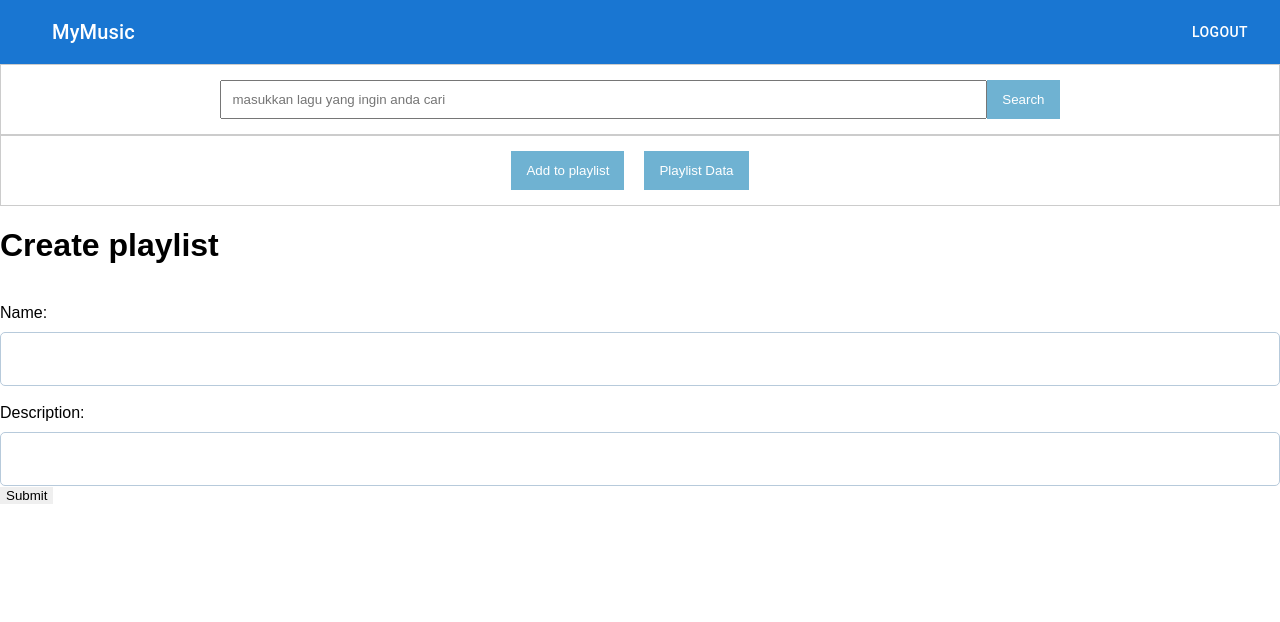
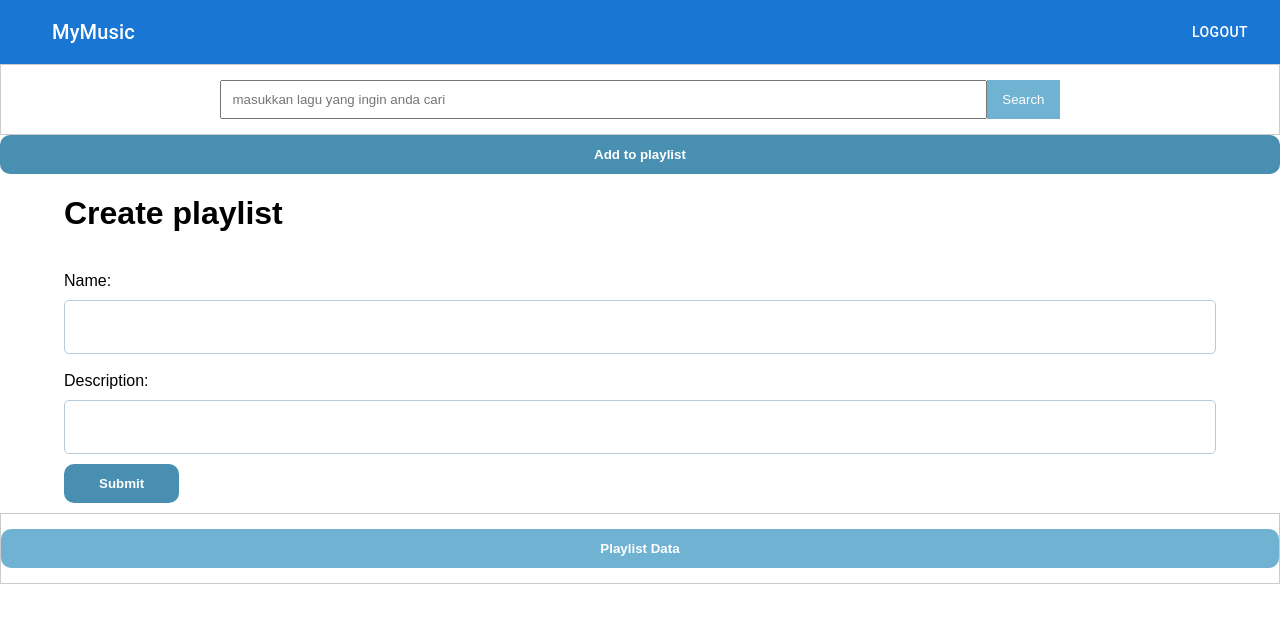
Before and after one commit to safiraa932/modul2-hw1, a React (Create React App) app: page /create-playlist in a window 1280 px wide. Shown: the top 622 px of the page. Built offline with nearby package versions, Linux system fonts and the light colour scheme; sample sign-in values are in the browser's storage.

Commit message:
final project

```diff
--- a/package.json
+++ b/package.json
@@ -17,6 +17,7 @@
     "react-dom": "^17.0.2",
     "react-redux": "^7.2.8",
     "react-router-dom": "^5.3.0",
+    "react-script": "^2.0.5",
     "react-scripts": "5.0.0",
     "redux": "^4.1.2",
     "web-vitals": "^2.1.4"
--- a/src/App.css
+++ b/src/App.css
@@ -3,23 +3,11 @@
   font-family: sans-serif;
 }
 
-/* button */
+/* button login */
 .btn {
   border: none;
   cursor: pointer;
   margin-right: 20px;
-}
-
-.bg-secondary {
-  width: 100%;
-  align-self: end;
-  margin-top: 8px;
-  background-color: #488fb1;
-  color: white;
-  font-size: 12px;
-  font-weight: bold;
-  border-radius: 20px;
-  padding: 10px 12px;
 }
 
 .bg-secondary1 {
@@ -38,15 +26,13 @@
   margin-top: 240px;
 }
 
-.bg-secondary {
+.bg-secondary1 {
   background-color: #488fb1;
 }
 
-.bg-secondary.btn:hover {
+.bg-secondary1.btn:hover {
   background-color: #6fb2d2;
 }
-
-/* Akhir button */
 
 /*Search */
 .container {
@@ -69,27 +55,7 @@
   cursor: pointer;
 }
 
-/* Akhir Search */
-
-
-.input-group {
-  display: flex;
-  flex-direction: column;
-}
-
-.input-group label {
-  margin-top: 18px;
-}
-
-.input-group input {
-  margin-top: 10px;
-  padding: 17px 10px;
-  border-radius: 5px;
-  font-size: 12pt;
-  font-family: sans-serif;
-  border: 1px solid #b7cadb;
-}
-
+/* Container Album */
 .card-container {
   display: grid;
   grid-template-columns: 20% 20% 20% 20% 20%;
--- a/src/App.jsx
+++ b/src/App.jsx
@@ -2,7 +2,7 @@ import './App.css';
 import React from 'react';
 import { BrowserRouter as Router, Switch, Route } from 'react-router-dom';
 import Login from './pages/Login/index';
-import Search from './components/search/index';
+import Home from './pages/home/index';
 import PrivateRouter from './components/PrivateRouter';
 import Header from './components/Header';
 
@@ -15,7 +15,7 @@ function App() {
           <Route exact path="/">
             <Login />
           </Route>
-          <PrivateRouter path="/create-playlist" component={Search} />
+          <PrivateRouter path="/create-playlist" component={Home} />
         </Switch>
       </Router>
     </div>
--- /dev/null
+++ b/src/components/Playlist/index.js
@@ -0,0 +1,48 @@
+import React, { useState } from 'react';
+import axios from 'axios';
+import { useSelector } from 'react-redux';
+import Style from './playlist.module.css';
+
+function Playlist() {
+  const [playlistData, setPlaylistData] = useState([]);
+  const accessToken = useSelector((state) => state.token.token);
+
+  const getPlaylist = () => {
+    axios
+      .get('https://api.spotify.com/v1/me/playlists', {
+        headers: {
+          Authorization: `Bearer ${accessToken}`,
+        },
+      })
+      .then((res) => {
+        console.log(res.data);
+        setPlaylistData(res.data.items);
+      })
+      .catch((err) => {
+        console.log(err.message);
+      });
+  };
+
+  return (
+    <div className="container">
+      <div className="card-playlist">
+        <button type="button" variant="primary" onClick={getPlaylist} className={Style.btnPlaylistData}>
+          Playlist Data
+        </button>
+      </div>
+      <div className={Style.playlistData}>
+        {playlistData.map((item) => (
+          <div key={item.id} className={Style.playlistItem}>
+            <h5>{item.name}</h5>
+            <p>{item.description}</p>
+            <p>{item.tracks.total}</p>
+            <button type="button" className={Style.btnData}>
+              Add song
+            </button>
+          </div>
+        ))}
+      </div>
+    </div>
+  );
+}
+export default Playlist;
--- a/src/components/createPlaylist/playlist.module.css
+++ b/src/components/Playlist/playlist.module.css
@@ -17,3 +17,15 @@
     display: flex;
     align-items: center;
 }
+
+.btnPlaylistData {
+    width: 100%;
+    border: none;
+    cursor: pointer;
+    padding: 12px 20px;
+    align-self: end;
+    background-color: #488fb1;
+    color: white;
+    font-weight: bold;
+    border-radius: 10px;
+}
--- /dev/null
+++ b/src/components/createPlaylist/CreatePlaylist.module.css
@@ -0,0 +1,42 @@
+.inputGroup {
+    display: flex;
+    flex-direction: column;
+}
+
+.inputGroup label {
+    margin-top: 18px;
+}
+
+.inputGroup input {
+    margin-top: 10px;
+    padding: 17px 10px;
+    border-radius: 5px;
+    font-size: 12pt;
+    font-family: sans-serif;
+    border: 1px solid #b7cadb;
+}
+
+.btnAddSong {
+    width: 100%;
+    border: none;
+    cursor: pointer;
+    padding: 12px 20px;
+    align-self: end;
+    background-color: #488fb1;
+    color: white;
+    font-weight: bold;
+    border-radius: 10px;
+}
+
+.btnSubmit {
+    width: 10%;
+    border: none;
+    cursor: pointer;
+    padding: 12px 20px;
+    margin: 10px 0;
+    align-self: end;
+    background-color: #488fb1;
+    color: white;
+    font-weight: bold;
+    border-radius: 10px;
+}
--- a/src/components/createPlaylist/index.js
+++ b/src/components/createPlaylist/index.js
@@ -1,9 +1,9 @@
 /* eslint-disable jsx-a11y/label-has-associated-control */
 import React, { useState } from 'react';
-import { Button } from 'react-bootstrap';
 import axios from 'axios';
 import { useSelector } from 'react-redux';
-import Style from './playlist.module.css';
+import Container from '@mui/material/Container';
+import Style from './CreatePlaylist.module.css';
 
 function CreatePlaylist({ selected }) {
   const [playlist, setPlaylist] = useState({
@@ -11,26 +11,10 @@ function CreatePlaylist({ selected }) {
     descriptionPlaylist: '',
   });
   const [hasError, setErrors] = useState(false);
-  const [playlistData, setPlaylistData] = useState([]);
   const [playlistId, setplaylistId] = useState('');
 
   const accessToken = useSelector((state) => state.token.token);
 
-  const getPlaylist = () => {
-    axios
-      .get('https://api.spotify.com/v1/me/playlists', {
-        headers: {
-          Authorization: `Bearer ${accessToken}`,
-        },
-      })
-      .then((res) => {
-        console.log(res.data);
-        setPlaylistData(res.data.items);
-      })
-      .catch((err) => {
-        console.log(err.message);
-      });
-  };
   const addSong = () => {
     console.log(selected);
     let allTracks = '';
@@ -114,39 +98,22 @@ function CreatePlaylist({ selected }) {
       });
     }
   };
-
+  console.log(selected);
   return (
     <>
-      <div className="container">
       <div className="card-playlist">
-          <Button variant="primary" onClick={addSong}>
+        <button type="button" className={Style.btnAddSong} onClick={addSong}>
           Add to playlist
-          </Button>
-          <Button variant="primary" onClick={getPlaylist}>
-            Playlist Data
-          </Button>
+        </button>
       </div>
-        <div className={Style.playlistData}>
-          {playlistData.map((item) => (
-            <div key={item.id} className={Style.playlistItem}>
-              <h5>{item.name}</h5>
-              <p>{item.description}</p>
-              <p>{item.tracks.total}</p>
-              <Button variant="primary" className={Style.btnData} onClick={addSong}>
-                Add song
-              </Button>
-            </div>
-          ))}
-        </div>
-
-      </div>
+      <Container>
         <div className="playlist">
           <div className="title">
             <h1>Create playlist</h1>
           </div>
           <div className="form">
             <form id="submit-playlist" onSubmit={handleFormSubmit}>
-            <div className="input-group">
+              <div className={Style.inputGroup}>
                 <label id="namePlaylist">Name:</label>
                 <input
                   id="namePlaylist"
@@ -160,7 +127,7 @@ function CreatePlaylist({ selected }) {
                 <p className="error">{hasError.namePlaylist}</p>
                 )}
               </div>
-            <div className="input-group">
+              <div className={Style.inputGroup}>
                 <label id="descPlaylist">Description:</label>
                 <input
                   id="descPlaylist"
@@ -172,7 +139,7 @@ function CreatePlaylist({ selected }) {
                 />
               </div>
               <button
-              className="btn btn-secondary"
+                className={Style.btnSubmit}
                 variant="primary"
                 type="submit"
               >
@@ -181,6 +148,8 @@ function CreatePlaylist({ selected }) {
             </form>
           </div>
         </div>
+      </Container>
+
     </>
   );
 }
--- a/src/components/search/index.js
+++ b/src/components/search/index.js
@@ -55,7 +55,6 @@ function SearchBar() {
           </button>
         </form>
       </div>
-
       <div className="card-container">
         {data.map((song) => (
           <div key={song.id} className="cardContent">
@@ -63,14 +62,7 @@ function SearchBar() {
           </div>
         ))}
       </div>
-      <div className="card-playlist">
-        <div className="title" />
-        {/* <Button variant="primary">
-          Add to playlist
-        </Button> */}
-      </div>
       <CreatePlaylist accessToken={accessToken} selected={selected} />
-
     </div>
   );
 }
--- a/src/pages/home/index.js
+++ b/src/pages/home/index.js
@@ -1,16 +1,14 @@
 import React from 'react';
-import Album from '../../components/Album/index';
-import data from '../../data';
+import Search from '../../components/search';
+import Playlist from '../../components/Playlist';
 
 function Home() {
   return (
-    <section className="suggested-section">
-      <div className="layout">
-        <div className="suggested-list">
-          <Album data={data} />
-        </div>
-      </div>
-    </section>
+    <>
+      <Search />
+      <Playlist />
+    </>
+
   );
 }
 export default Home;
```
Also changed, not shown: src/components/Album/index.jsx (+0 -40 lines), src/components/AlbumList/index.jsx (deleted, +0 -12 lines), src/data.js (+0 -79 lines), 1 other file (tests, documents, lock files or other folders). Lines whose indentation alone changed are shown as unchanged.
